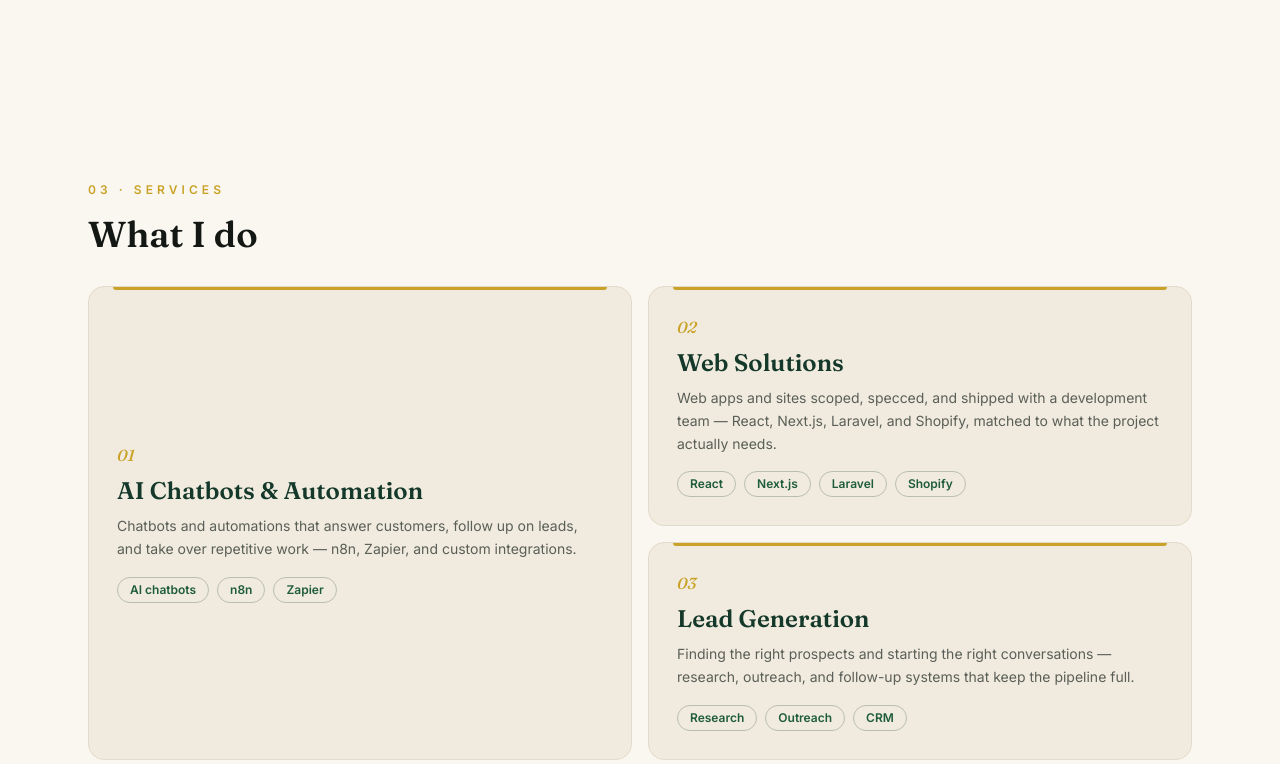
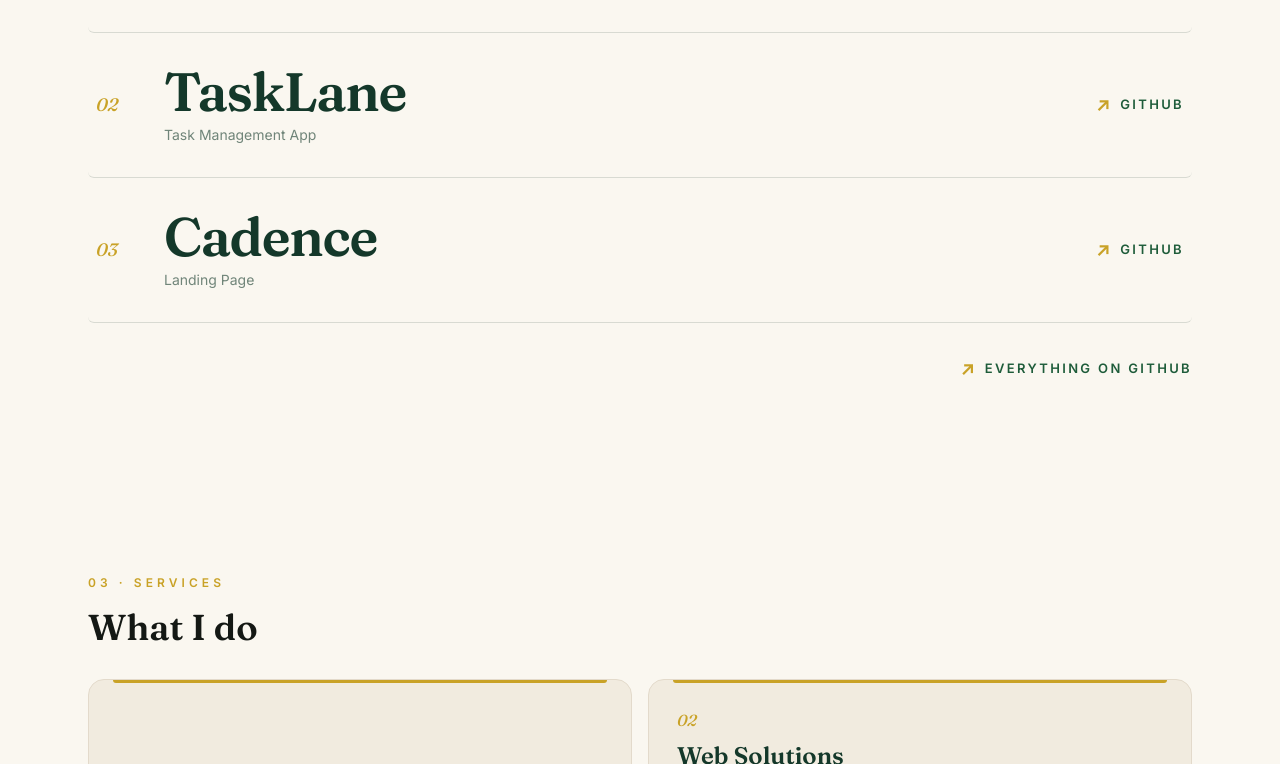
Before and after one commit to FindNoyan/noyan-portfolio, a React (Vite) app: page / in a window 1280 px wide. Shown: the part 1676-2440 px from the top of the page. Built offline with nearby package versions, Linux system fonts and the light colour scheme.

Commit message:
Redesign Step 3: section order Hero/Work/Services/About per locked plan (Issue #55)

```diff
--- a/src/App.jsx
+++ b/src/App.jsx
@@ -1,23 +1,27 @@
 import Nav from "./components/Nav";
 import Hero from "./components/Hero";
+import Work from "./components/Work";
+import Services from "./components/Services";
 import About from "./components/About";
-import Services from "./components/Services";
 import Skills from "./components/Skills";
-import Work from "./components/Work";
 import Contact from "./components/Contact";
 import Footer from "./components/Footer";
 import Chatbot from "./components/Chatbot";
 
+// Step 3 redesign: section order matches the locked page plan and the
+// numbered eyebrows (02 Work, 03 Services, 04 About). Skills stays
+// unnumbered between About and Contact; all nav anchors (#about,
+// #services, #work, #contact) still land on their sections.
 export default function App() {
   return (
     <div className="min-h-screen bg-base font-body text-ink">
       <Nav />
       <main>
         <Hero />
+        <Work />
+        <Services />
         <About />
-        <Services />
         <Skills />
-        <Work />
         <Contact />
       </main>
       <Footer />
```
